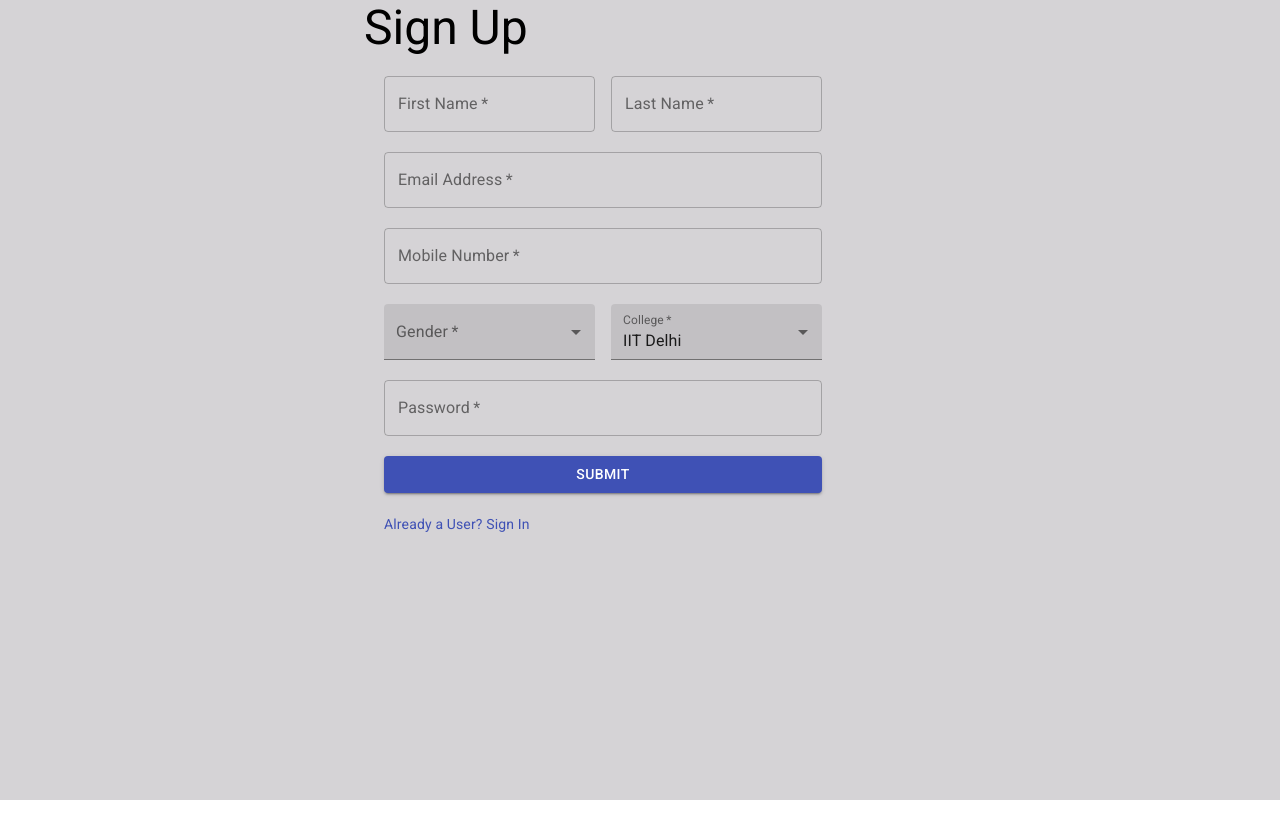
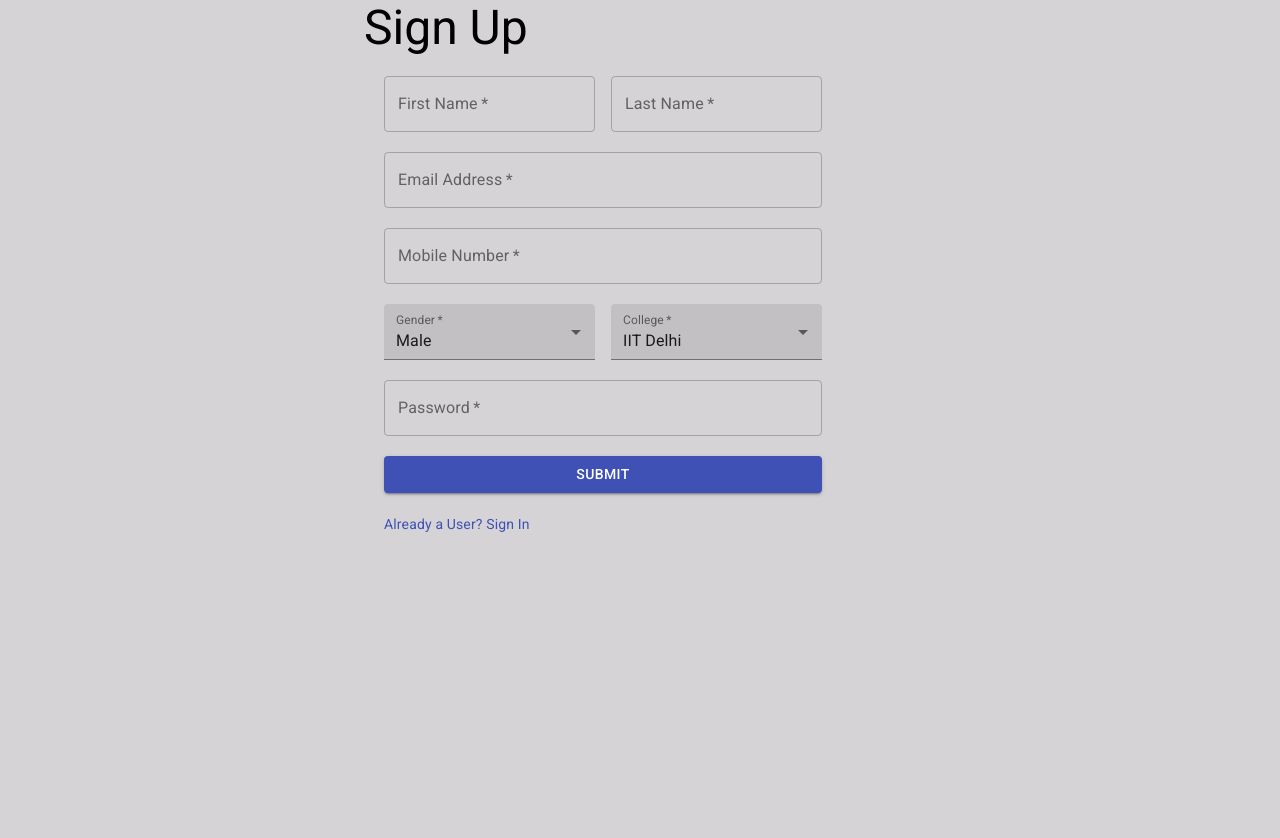
Before and after one commit to anag004/tryst-frontend, a React (Create React App) app: page /signUp in a window 1280 px wide. Shown: the top 838 px of the page. Before the commit the page ends 800 px from the top, so only its background shows below. Built offline with nearby package versions, Linux system fonts and the light colour scheme.

Commit message:
minor fixes

```diff
--- a/src/Form/SignUp.js
+++ b/src/Form/SignUp.js
@@ -9,7 +9,7 @@ const useStyle = makeStyles (() => ({
         position:"absolute",
         right:0,
         left:0,
-        height:"100%",
+        height:"122%",
         backgroundColor:"#D5D3D6",
         backgroundSize:"cover"
     },
@@ -28,7 +28,7 @@ export default function SignUp(){
     const [college,setCollege]=useState("IIT Delhi");
     const [otherCollege,setOtherCollege]=useState("");
     const [phoneNumber,setPhoneNumber]=useState("");
-    const [gender,setGender]=useState("");
+    const [gender,setGender]=useState("Male");
 
     const [emailError,setEmailError]=useState("");
     const [passwordError,setPasswordError]=useState("");
```
